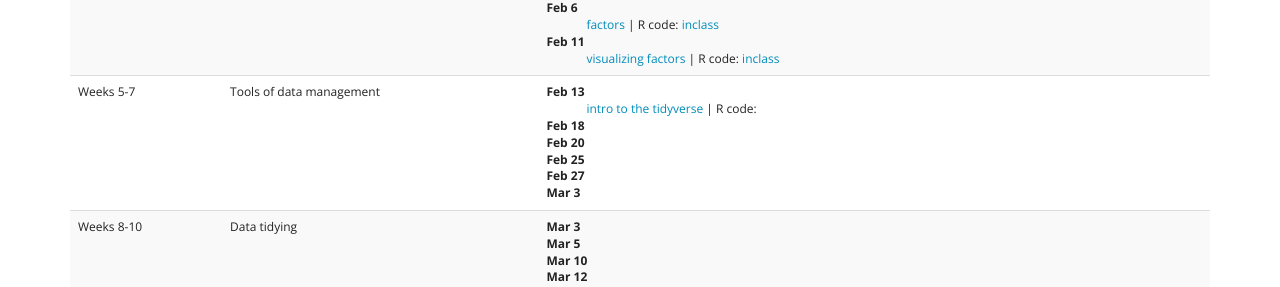
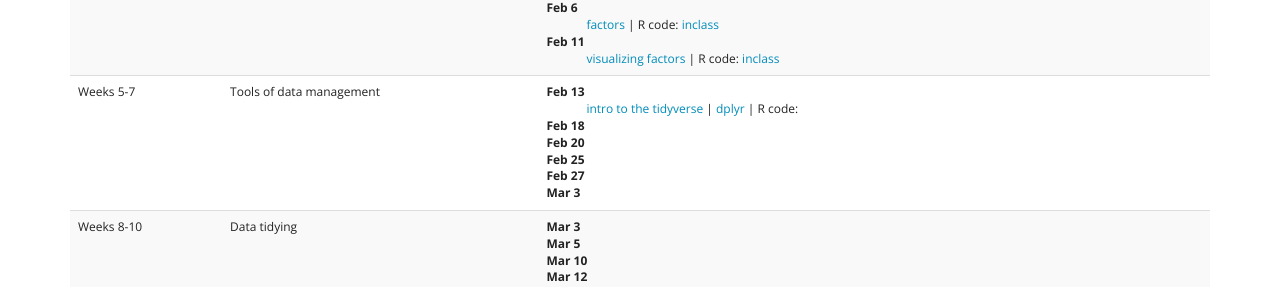
Before and after one commit to Stat480-at-ISU/Stat480-at-ISU.github.io, a Jekyll site: the page built from schedule.html, in a window 1280 px wide. Shown: the part 499-786 px from the top of the page. Built offline with Jekyll 4.4.1, drawn with Linux system fonts in a browser that asks for light colours.

Commit message:
update sched

```diff
--- a/schedule.html
+++ b/schedule.html
@@ -78,7 +78,7 @@ The full syllabus is available <a href="syllabus.pdf" target=_blank>here</a>.
         <td>
           <dl>
           <dt>Feb 13</dt>
-          <dd><a href="../materials-2020/03_tidyverse/00_tidyverse.html" target=_blank>intro to the tidyverse</a> | R code:</dd>
+          <dd><a href="../materials-2020/03_tidyverse/00_tidyverse.html" target=_blank>intro to the tidyverse</a> | <a href="../materials-2020/03_tidyverse/01_dplyr.html" target=_blank>dplyr</a> | R code:</dd>
           <dt>Feb 18</dt>
           <dd></dd>
           <dt>Feb 20</dt>
```
Also changed, not shown: 1 other file.
